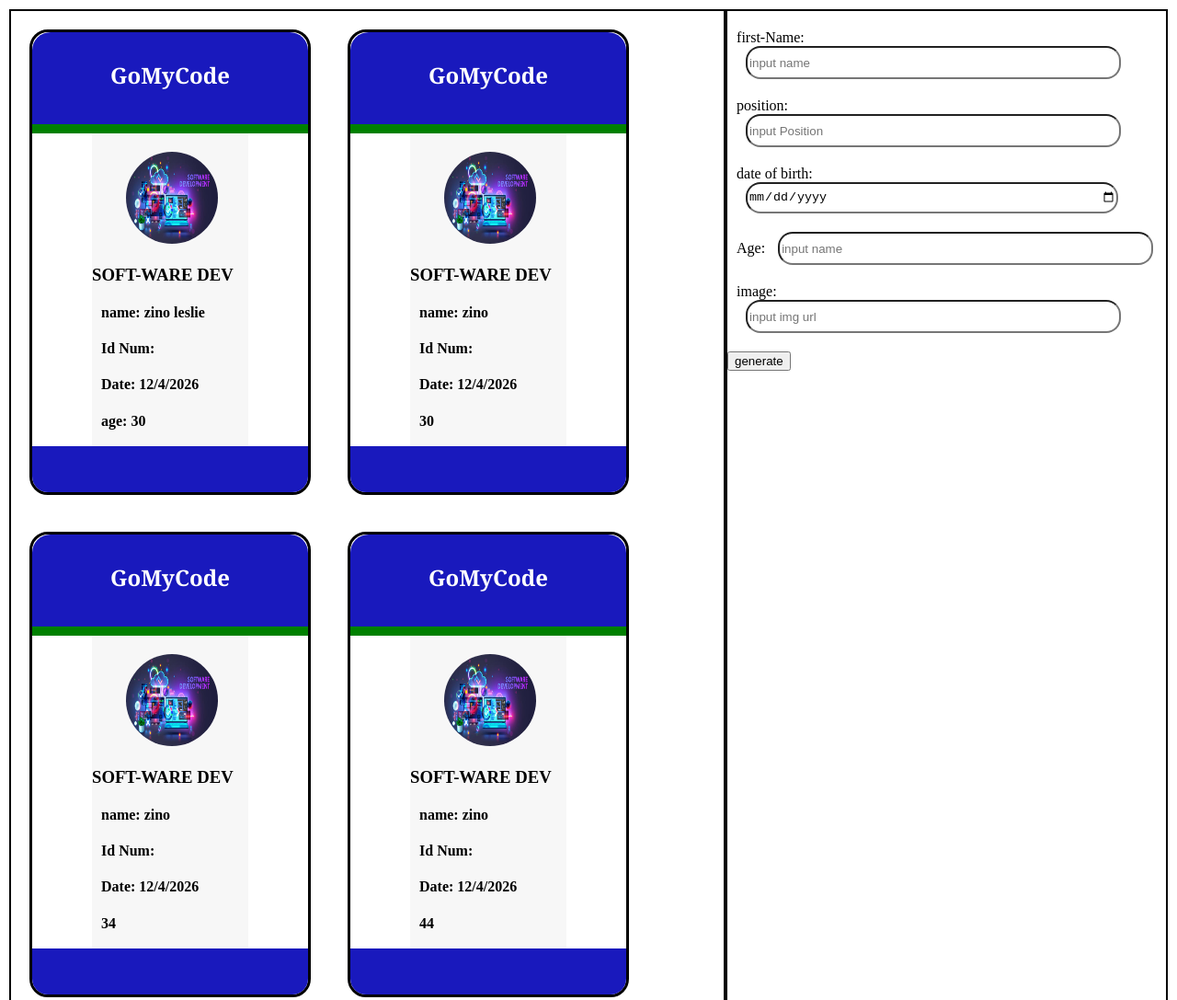
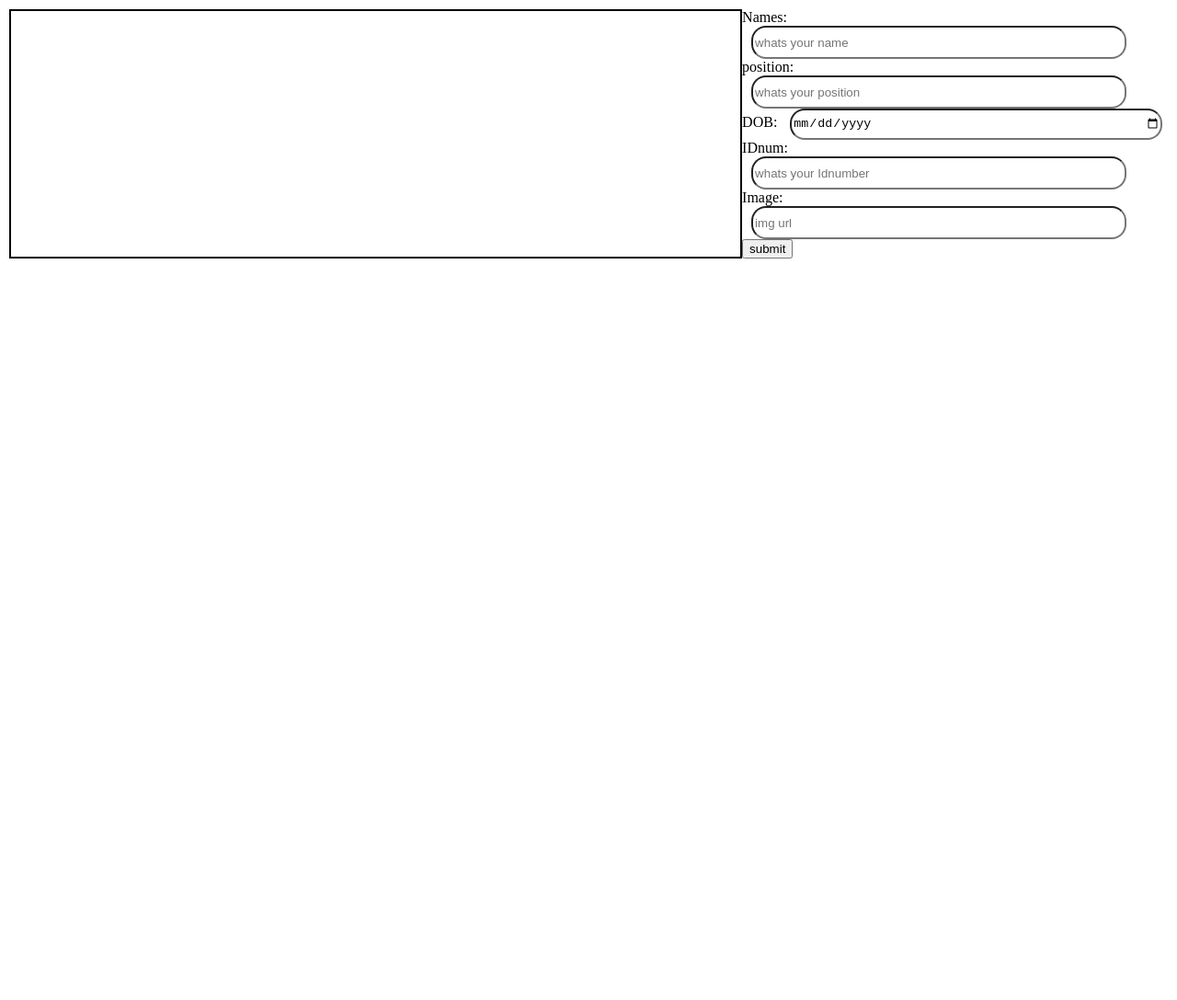
Before and after one commit to zinoleslie/staffcard-project, a plain HTML site: page index.html in a window 1280 px wide. Shown: the top 1087 px of the page at 92% size. After the commit the page ends 800 px from the top, so only its background shows below. Drawn offline with Linux system fonts and the light colour scheme.

```diff
--- a/index.html
+++ b/index.html
@@ -1,56 +1,54 @@
 <!DOCTYPE html>
 <html lang="en">
+
 <head>
     <meta charset="UTF-8">
     <meta name="viewport" content="width=device-width, initial-scale=1.0">
     <!-- link to css -->
-     <link rel="stylesheet" href="./styles/style.css">
+    <link rel="stylesheet" href="./styles/style.css">
     <title>Staff ID-CARD</title>
 </head>
+
 <body>
     <div id="mainbox">
         <div id="ID-CARD">
 
         </div>
 
-
-
-
-
-        <form id="infobox">
-            <div class="textarea">
-                 <label for="Fname">first-Name:</label>
-           <input type="text" placeholder="input name " name="profilname"  id="Fname">
+        <form id="formcard">
+            <div>
+                <label for="profilenames">Names:</label>
+                <input type="text" name="profilenames" placeholder="whats your name">
             </div>
 
-            <div class="textarea">
-                 <label for="post">position:</label>
-           <input type="text" placeholder="input Position " name="profilname"  id="DOB">
+            <div>
+                <label for="position">position:</label>
+                <input type="text" name="position" placeholder="whats your position">
             </div>
 
-            <div class="textarea">
-                 <label for="DOB">date of birth:</label>
-           <input type="date" placeholder="" name="profilname" id="DOB">
+            <div>
+                <label for="dob">DOB:</label>
+                <input type="date" name="dob" placeholder="">
             </div>
 
-            <div class="textarea">
-                 <label for="ageprint">Age:</label>
-           <input type="text" placeholder="input name " name="profilname"  id="ageprint">
+            <div>
+                <label for="IDnumber">IDnum:</label>
+                <input type="text" name="IDnumber" placeholder="whats your Idnumber">
             </div>
 
-            <div class="textarea">
-                <label for="imgox">image:</label>
-                <input type="text" placeholder="input img url" id="imgox">
+            <div>
+                <label for="Imagespic">Image:</label>
+                <input type="text" name="Imagespic" placeholder="img url">
             </div>
 
+            <button type="submit" id="result">submit</button>
 
-
-            <button type="submit">generate</button>
         </form>
     </div>
 
 
-     <!-- link to javascript -->
+    <!-- link to javascript -->
     <script src="./scripts/main.js"></script>
 </body>
+
 </html>
--- a/scripts/main.js
+++ b/scripts/main.js
@@ -1,120 +1 @@
-const  staffElem =
-[
-{
-
-    Name:"name: zino leslie",
-    dob:"Date: 12/4/2026",
-    position:"SOFT-WARE DEV",
-    picImage:"./images/propic.jpg",
-    IDnumber:"Id Num:",
-    profileAge:"age: 30",
-
-},
-{
-
-    Name:"name: zino",
-    dob:"Date: 12/4/2026",
-    position:"SOFT-WARE DEV",
-    picImage:"./images/propic.jpg",
-    IDnumber:"Id Num:",
-    profileAge:30,
-},
-{
-
-    Name:"name: zino",
-    dob:"Date: 12/4/2026",
-    position:"SOFT-WARE DEV",
-    picImage:"./images/propic.jpg",
-    IDnumber:"Id Num:",
-    profileAge:34
-},
-{
-
-    Name:"name: zino",
-    dob:"Date: 12/4/2026",
-    position:"SOFT-WARE DEV",
-    picImage:"./images/propic.jpg",
-    IDnumber:"Id Num:",
-    profileAge:44,
-},
-]
-
-//id card section......
-let staffbox = document.getElementById("ID-CARD");
-
-
-for(i = 0; i < staffElem.length;i++) {
-    let boxCard = document.createElement("div");
-    boxCard.setAttribute("class","deCARD");
-    staffbox.appendChild(boxCard);
-
-    //create the company box
-
-    let Compbox = document.createElement("div");
-    Compbox.setAttribute("class","seprator");
-    boxCard.appendChild(Compbox);
-
-    //give the company name
-
-    let compName = document.createElement("h2");
-    compName.setAttribute("class","style-1");
-    compName.innerHTML="GoMyCode";
-    Compbox.appendChild(compName);
-
-    //create the box for info
-
-    let information = document.createElement("div");
-    information.setAttribute("class","contentcrd");
-    boxCard.appendChild(information);
-
-    //add image
-
-    let imgcontainer = document.createElement("img");
-    imgcontainer.setAttribute("class","picframe");
-    imgcontainer.src= staffElem[i].picImage;
-    information.appendChild(imgcontainer);
-
-    //create the profession
-
-    let postcont = document.createElement("h3");
-    postcont.setAttribute("class","");
-    postcont.innerHTML = staffElem[i].position;
-    information.appendChild(postcont);
-
-    //create the user info
-
-    let profilename= document.createElement("h4");
-    profilename.innerHTML = staffElem[i].Name;
-    profilename.setAttribute("class","text-2");
-    information.appendChild(profilename);
-
-    //create the id number
-
-    let idprofile = document.createElement("h4");
-    idprofile.innerHTML= staffElem[i].IDnumber;
-    idprofile.setAttribute("class","text-2");
-    information.appendChild(idprofile);
-
-    //create the date of birth
-
-    let birthinput = document.createElement("h4");
-    birthinput.innerHTML= staffElem[i].dob;
-    birthinput.setAttribute("class","text-2");
-    information.appendChild(birthinput);
-
-    //create the age
-
-    let agetext = document.createElement("h4");
-    agetext.innerHTML=staffElem[i].profileAge;
-    agetext.setAttribute("class","text-2");
-    information.appendChild(agetext);
-
-    //craee the last styled box beneath
-
-    let buttombox = document.createElement("div");
-    buttombox.setAttribute("class","bttom");
-    boxCard.appendChild(buttombox);
-
-
-
-}
+const staffOBJ = []
```
Also changed, not shown: page/input.txt.
